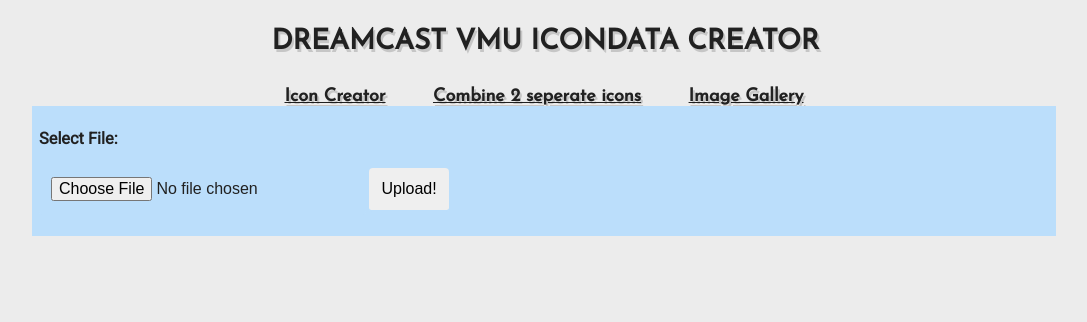
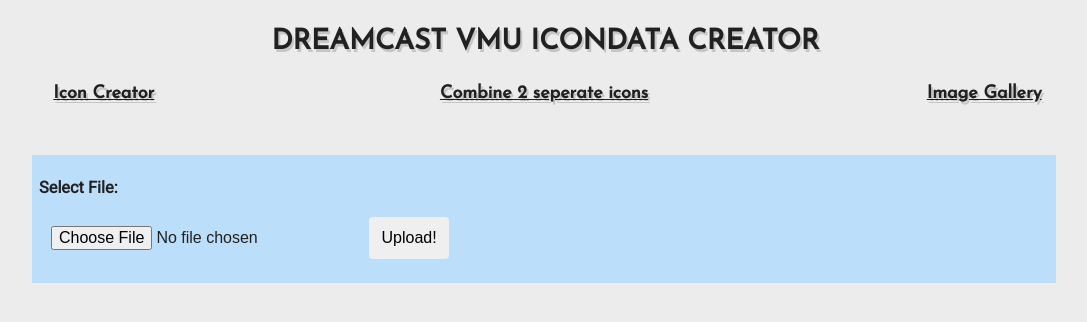
Before and after one commit to mrneo240/NeoDC-Icondata-Tool, a PHP site: page / in a window 1280 px wide. Shown: the top 322 px of the page, without its empty margins (96-1183 px from the left). Run offline with PHP 8.4, Linux system fonts and the light colour scheme.

Commit message:
Fix formatting everywhere

```diff
--- a/index.html
+++ b/index.html
@@ -27,7 +27,7 @@
         <main>
             <div class="select">
                 <div style="display: flex;">
-                    <div style="flex: 1">
+                    <div style="flex: 5">
                         <p>
                             <h3>Select File: </h3>
                             <input type="file" id="_file">
@@ -37,35 +37,35 @@
                             <div id="_progress" class="progress"></div>
                         </div>
                     </div>
-                    <div style="flex: 1;height: 48px;line-height: 48px;white-space: nowrap;" id="status"></div>
+                    <div style="flex: 1;height: 48px;line-height: 48px;white-space: nowrap;overflow: hidden;" id="status"></div>
                 </div>
             </div>
             <div id="vmu" style="visibility: hidden;">
-                <div style="display:flex; width:100%">
-                    <div style="flex: 1">
+                <div>
+                    <div>
                         <h3>Image Previews</h3>
-                        <div id="Previews" style="display: flex;">
+                        <div id="Previews">
                             <div id="ImgPreview"></div>
                             <div id="bwPreview"></div>
                         </div>
                     </div>
-                    <div style="flex: 1">
+                    <div>
                         <h3>Grayscale Adjust</h3>
                         <div class="slidecontainer">
                             <input type="range" min="1" max="15" value="8" class="slider" id="myRange">
                         </div>
                     </div>
                 </div>
-                <div style="display:flex; width:100%">
-                    <div style="flex: 0.1">
-                        <div style="float: left;margin: 0px 10px 10px 10px;">
+                <div style="display: table">
+                    <div style="display:table">
+                        <div style="float:left;margin: 0px 10px 10px 10px;">
                             <h3>Invert</h3>
                             <label class="container">
                                 <input type="checkbox" checked="checked" id="myCheck" onclick="updateBWImgHTML()">
                                 <span class="checkmark"></span>
                             </label>
                         </div>
-                        <div style="float: left;margin: 0px 10px 10px 10px;">
+                        <div style="float:left;margin: 0px 10px 10px 10px;">
                             <h3>Dither</h3>
                             <label class="container">
                                 <input type="checkbox" id="myDither" onclick="updateBWImgHTML()">
@@ -73,10 +73,11 @@
                             </label>
                         </div>
                     </div>
-                    <div class="v"></div>
-                    <div style="flex:1">
-                        <h3>Palette</h3>
-                        <div id="palette"></div>
+                    <div style="margin-top: 2em;">
+                        <div style="margin: 0px 10px 10px 10px;">
+                            <h3>Palette</h3>
+                         <div id="palette"></div>
+                         </div>
                     </div>
                 </div>
                 <form id="form" name="form">
--- a/page.css
+++ b/page.css
@@ -11,8 +11,11 @@
 	    padding-right: 1em;
 }
 .topBarBottom {
-    display: block;
-    text-align: center;
+    display: flex;
+}
+
+.topBar {
+    padding-bottom: 1em;
 }
 
 .topBarBottom h2 {
@@ -26,6 +29,7 @@
     text-shadow: 2px 3px 0 rgba(0,0,0,0.16);
     text-align:center;
     font-size: 28px;
+    flex: 1;
 }
 .topBarBottom a {
     color: #212121;
@@ -33,6 +37,7 @@
     text-shadow: 2px 3px 0 rgba(0,0,0,0.16);
     text-align: center;
     font-size: 18px;
+    flex: 1;
 }
 main {
 	margin: 0 auto;
@@ -197,7 +202,6 @@
     font-size: 16px;
     padding: 12px;
 	border: none;
-    border-bottom: 2px solid #BBDEFB;
 }
 
 textarea {
@@ -212,3 +216,17 @@
     font-size: 14px;
     color: #212121;
 }
+
+#Previews img,#Previews div {
+    display:inline;
+}
+
+#palette > div {
+    width:60px;height:48px;float:left;display:table-row;
+}
+#palette > div > div {
+    font-weight:bold;display:table-cell;vertical-align:middle;
+}
+#palette p {
+    -webkit-text-stroke: 0.1px white;
+}
--- a/upload.js
+++ b/upload.js
@@ -35,7 +35,7 @@
                     data: 'Unknown error occurred: [' + request.responseText + ']'
                 };
             }
-            document.getElementById("status").innerHTML = '<h3>' + resp.status + ': ' + resp.data + '</h3>';
+            document.getElementById("status").innerHTML = '<h3>' + resp.status + '</h3>';
             if (resp.status == 'success') {
                 window.uploadedName = resp.data;
 				window.rawName = resp.data.split('\\').pop().split('/').pop().split('.')[0];
```
Also changed, not shown: ajax_icondata.php (+4 -6 lines), vms_icondata.php (+1 -1 lines).
